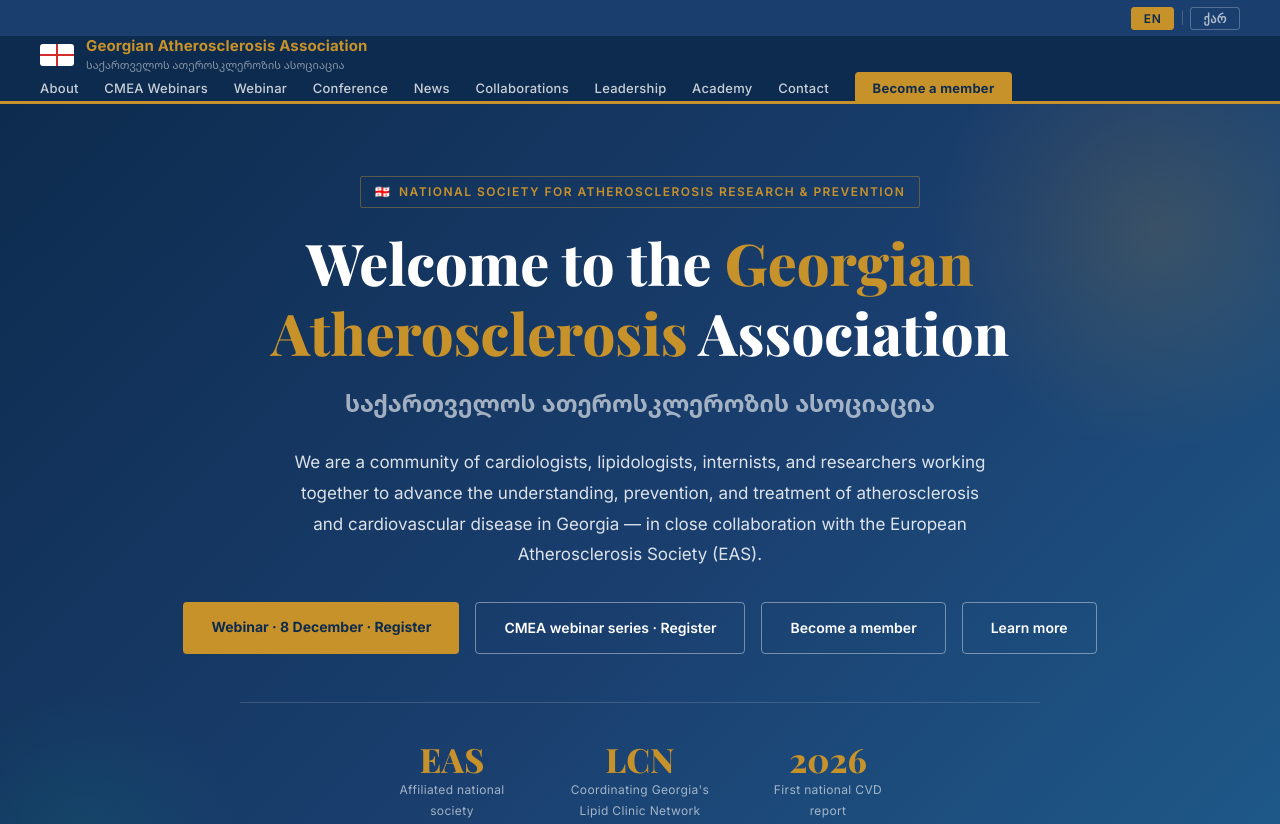
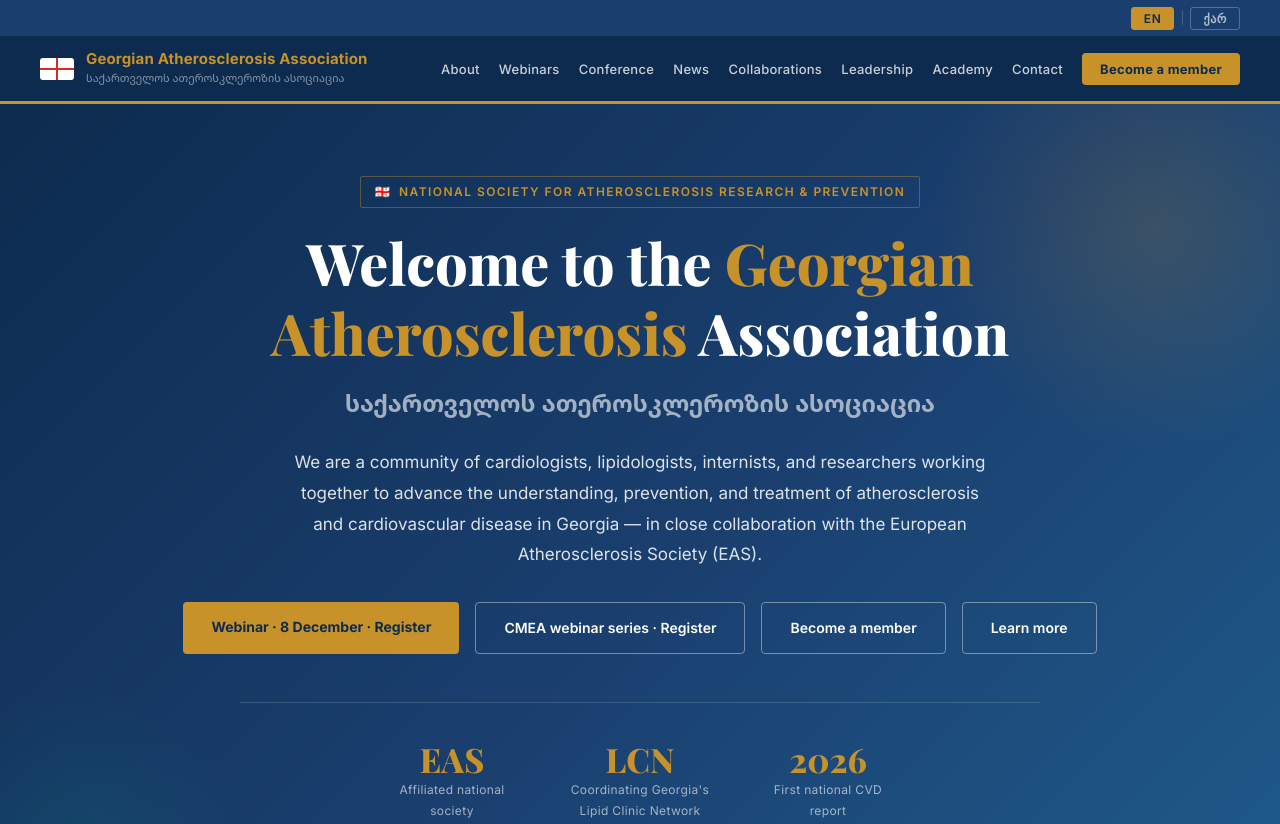
Before and after one commit to princabash/athero-geo, a plain HTML site: page index.html in a window 1280 px wide. Shown: the top 824 px of the page. Drawn offline with nearby package versions, Linux system fonts and the light colour scheme.

Commit message:
Update navigation links in index.html

```diff
--- a/index.html
+++ b/index.html
@@ -378,6 +378,10 @@
   .cw-head h2 { font-family: 'Playfair Display', serif; }
   body.lang-ka .cw-section { font-family: 'Noto Sans Georgian', 'Inter', sans-serif; }
   @media (max-width: 640px) { .cw-section { padding: 3rem 1.25rem; } }
+  nav { height: auto !important; min-height: 68px; padding-top: 10px !important; padding-bottom: 10px !important; gap: 10px 2rem; }
+  .nav-links { flex-wrap: wrap; justify-content: flex-end; gap: 0.5rem 1.2rem !important; }
+  .nav-links a { white-space: nowrap; }
+  body.lang-ka .nav-links a { font-size: 12.5px; }
 
   /* LANG VISIBILITY */
   body.lang-en .only-ka { display: none !important; }
@@ -442,8 +446,7 @@ src="https://www.facebook.com/tr?id=1498361835643434&ev=PageView&noscript=1"
   </a>
   <ul class="nav-links">
     <li><a href="#about"><span class="only-en">About</span><span class="only-ka" lang="ka">ჩვენ შესახებ</span></a></li>
-    <li><a href="#webinars"><span class="only-en">CMEA Webinars</span><span class="only-ka" lang="ka">CMEA ვებინარები</span></a></li>
-    <li><a href="#webinar"><span class="only-en">Webinar</span><span class="only-ka" lang="ka">ვებინარი</span></a></li>
+    <li><a href="#webinar"><span class="only-en">Webinars</span><span class="only-ka" lang="ka">ვებინარები</span></a></li>
     <li><a href="#conference"><span class="only-en">Conference</span><span class="only-ka" lang="ka">კონფერენცია</span></a></li>
     <li><a href="#news"><span class="only-en">News</span><span class="only-ka" lang="ka">სიახლეები</span></a></li>
     <li><a href="#collaborations"><span class="only-en">Collaborations</span><span class="only-ka" lang="ka">თანამშრომლობა</span></a></li>
```
